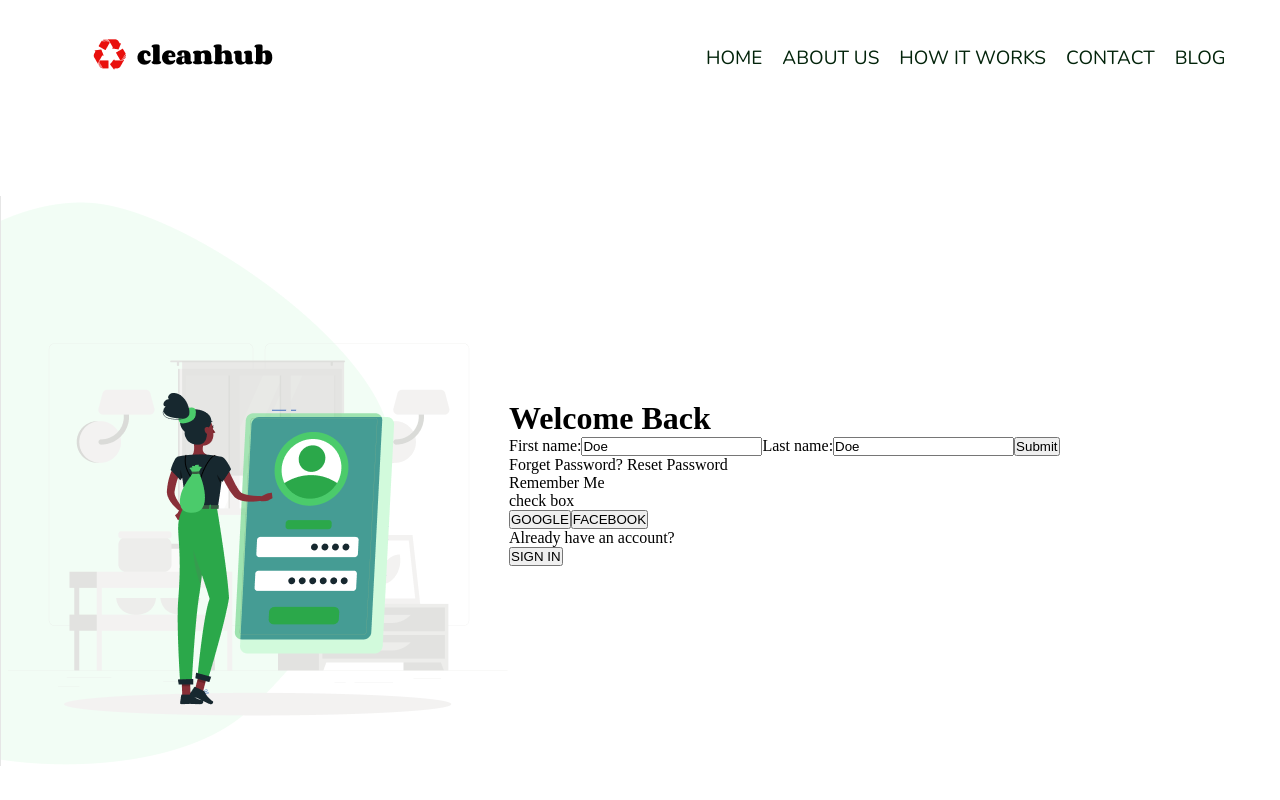
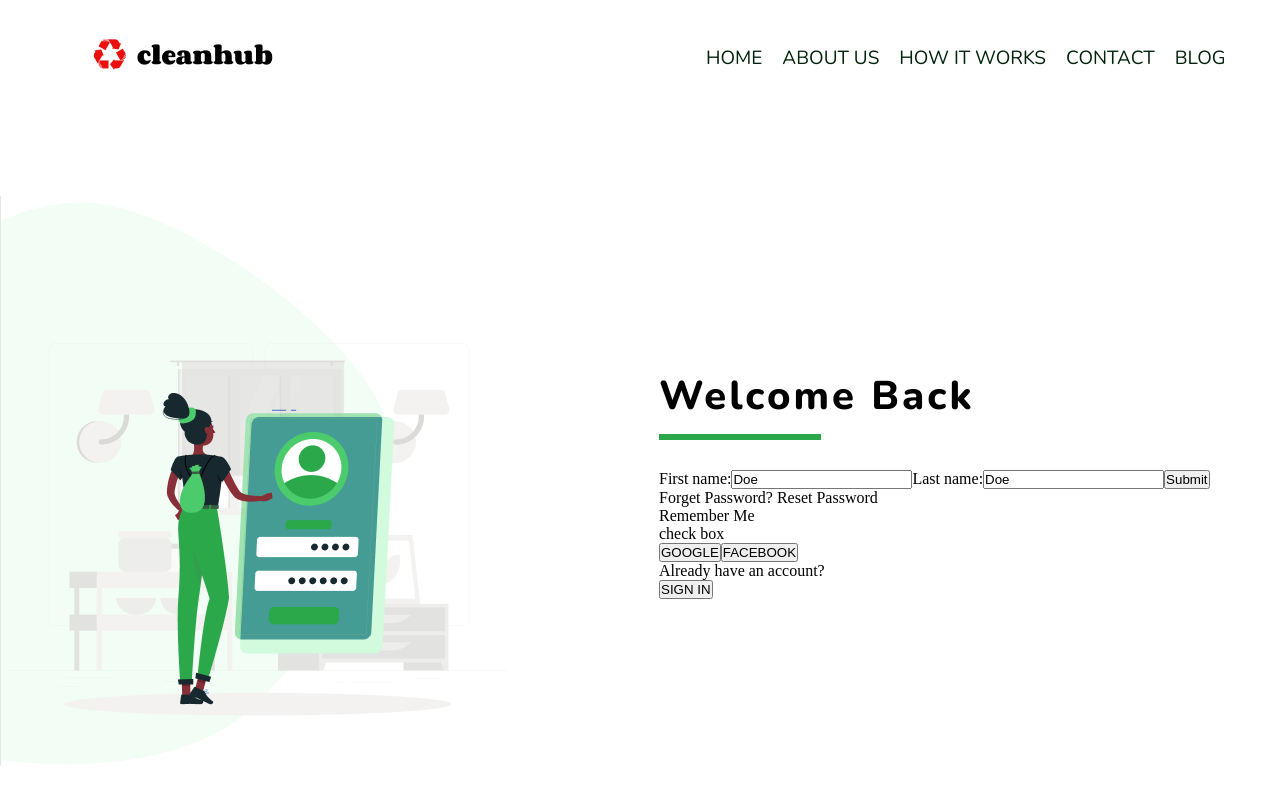
Before and after one commit to Clean-Hub/cleanhub, a React (Create React App) app: page /login in a window 1280 px wide. Shown: the top 800 px of the page. Built offline with nearby package versions, Linux system fonts and the light colour scheme.

Commit message:
loginInfo styled

```diff
--- a/src/pages/login/Login.jsx
+++ b/src/pages/login/Login.jsx
@@ -8,12 +8,11 @@ const Login = () => {
         <img src={logo} alt='logo' className='loginLogo' />
       </div>
       <div className='loginR'>
-        <div className='loginRH'>
-          <div className='loginRHInfo'>
-            <h1 className='welcome'>Welcome Back</h1>
-            <span className='welcomeSp'></span>
-          </div>
+        <div className='loginRHInfo'>
+          <h1 className='loginRHInfoWelcome'>Welcome Back</h1>
+          <span className='loginRHInfoSp'></span>
         </div>
+
         <div className='loginRForm'>
           <form action=''>
             <label for='fname'>First name:</label>
--- a/src/pages/login/login.css
+++ b/src/pages/login/login.css
@@ -10,4 +10,28 @@
 }
 .loginR {
   flex: 2;
+  display: flex;
+  flex-direction: column;
+  justify-content: center;
+  margin-left: 150px;
 }
+.loginRHInfo {
+  padding-bottom: 30px;
+  display: flex;
+  flex-direction: column;
+}
+.loginRHInfoWelcome {
+  font-family: 'Nunito';
+  font-style: normal;
+  font-weight: 800;
+  font-size: 40px;
+  line-height: 140%;
+  letter-spacing: 3px;
+  color: #000000;
+}
+.loginRHInfoSp {
+  width: 156px;
+  height: 0px;
+  border: 3px solid #2ba84a;
+  margin-top: 10px;
+}
```
